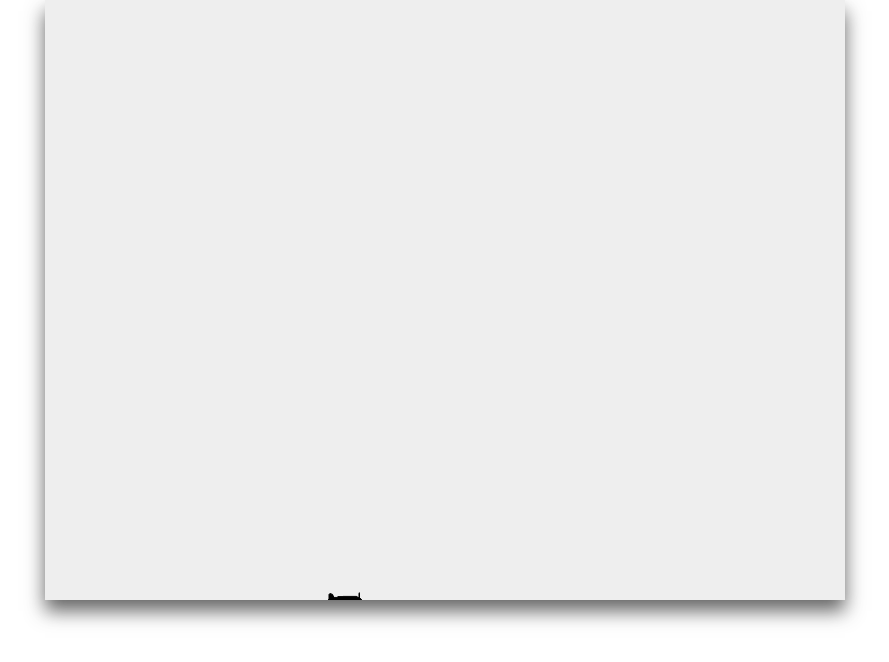
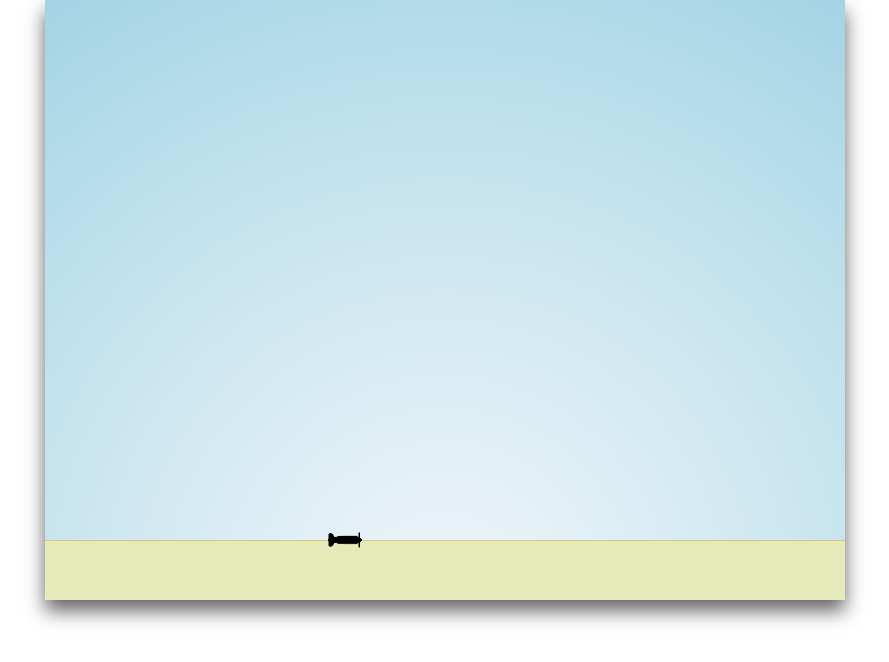
Before and after one commit to HermannBjorgvin/Dog-Fights, a plain HTML site: page index.html in a window 1280 px wide. Shown: the whole page, without its empty margins (195-1084 px from the left). Drawn offline with Linux system fonts and the light colour scheme.

Commit message:
Pretty ground/background
yay

```diff
--- a/css/main.css
+++ b/css/main.css
@@ -109,7 +109,6 @@ html {
     display: block;
     margin: 0 auto;
 
-    background-color: #EEE;
     box-shadow: 0px 11px 18px 0px rgba(50, 50, 50, 0.75);
 }
 
--- a/js/game.js
+++ b/js/game.js
@@ -9,6 +9,10 @@ var TO_RADIANS = Math.PI/180;
 
 var planeSpritesheet = new Image();
 planeSpritesheet.src = 'assets/plane.png';
+
+var groundTexture = new Image();
+groundTexture.src = 'assets/groundTexture.png';
+var groundPattern=ctx.createPattern(groundTexture,"repeat");
 
 var bullets = [];
 
@@ -30,7 +34,7 @@ function tick(elapsed){
 }
 
 var gameSettings = {
-	groundHeight: 40
+	groundHeight: 60
 }
 
 // This is my aircraft, there are many like it but this one is mine
@@ -72,7 +76,6 @@ var aircraft = {
 
 		ctx.drawImage(img, frameWidth*frame, 0, frameWidth, frameHeight, -(frameWidth/2) * scale, -(frameHeight/2) * scale, frameWidth * scale, frameHeight * scale);
 
-
 		ctx.restore();
 
 	},
@@ -100,8 +103,8 @@ var aircraft = {
 
 		// Change direction
 		if ((this.turnCW || this.turnCCW) && !(this.turnCW && this.turnCCW)) {
-			var turnRadius = 0.6;
-			if (this.engineOn) {
+			var turnRadius = 0.75;
+			if (this.engineOn == true) {
 				turnRadius = 0.4;
 			};
 			if (this.turnCW) {
@@ -121,17 +124,27 @@ var aircraft = {
 			this.velY += this.power * y * elapsed;
 		};
 
-		// Bounding box - Got to find a better bounding box
+		/***************************
+				BOUNDING BOX
+		***************************/
+			// RIGHT (exit right enter left)
 			if (this.x >= canvas.width) {
 				this.x = 0;
 			};
+			// LEFT (exit left enter right)
 			if (this.x < 0) {
 				this.x = canvas.width;
 			};
-
-		// Aircraft top/bottom borders
+			// TOP (ease down)
 			if (this.y < 0) {
 				this.velY += Math.pow(this.y, 2) * elapsed;
+			};
+			// BOTTOM (increased friction at ground level)
+			if (this.y > canvas.height-gameSettings.groundHeight) {
+				this.y = canvas.height-gameSettings.groundHeight;
+				this.velX = bringToZero(this.velX, 3 * elapsed);
+				this.velY = bringToZero(this.velY, 2 * elapsed);
+				this.velY = -this.velY*0.6;
 			};
 
 		this.y = Math.min(this.y + this.velY, canvas.height);
@@ -274,7 +287,47 @@ Mousetrap.bind({
 ***********************/
 
 function draw(){
+	drawBackground();
 	aircraft.draw();
+}
+
+function drawBackground(){
+
+	/**********
+		SKY
+	**********/
+
+	// Main color
+	ctx.fillStyle = "#99CFE1";
+	ctx.fillRect(0,0,canvas.width,canvas.height);
+
+	// Radial gradient to sky
+	// Create gradient
+	grd = ctx.createRadialGradient(canvas.width/2, canvas.height, 0, canvas.width/2, canvas.height, canvas.width);
+
+	// Add colors
+	grd.addColorStop(0, '#EFF5FA');
+	grd.addColorStop(1, 'rgba(255, 255, 255, 0)');
+
+	// Fill with gradient
+	ctx.fillStyle = grd;
+	ctx.fillRect(0, 0, canvas.width, canvas.height);
+
+	/*************
+		GROUND
+	*************/
+
+	// Main color
+	ctx.fillStyle = "#E6EAB8";
+	ctx.fillRect(0,canvas.height-gameSettings.groundHeight,canvas.width,gameSettings.groundHeight);
+
+	// Texture
+	ctx.fillStyle=groundPattern;
+	ctx.fillRect(0,canvas.height-gameSettings.groundHeight,canvas.width,gameSettings.groundHeight);
+
+	// Top line
+	ctx.fillStyle = "#D6C976";
+	ctx.fillRect(0,canvas.height-gameSettings.groundHeight,canvas.width,1);
 }
 
 function clearCanvas(){
```
Also changed, not shown: assets/groundTexture.png (added). Lines whose indentation alone changed are shown as unchanged.
